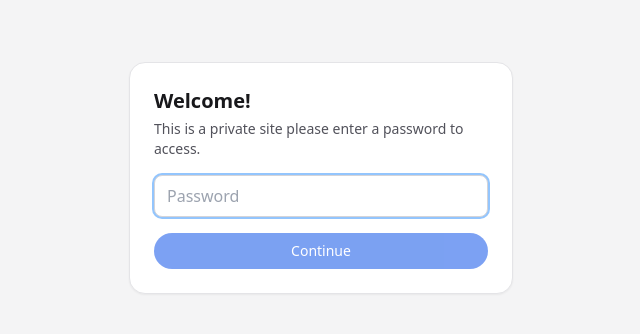
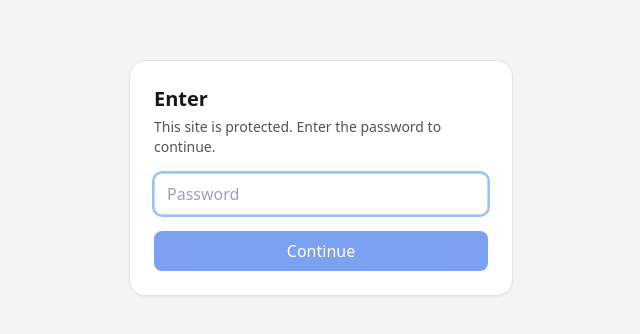
Before and after one commit to SamJoor/SamJoorNetwork, a Next.js app: page /enter in a window 1280 px wide. Shown: the part 222-556 px from the top of the page, without its empty margins (319-959 px from the left). Built offline with nearby package versions, Linux system fonts and the light colour scheme.

Commit message:
fixed loading with enter hopfully

```diff
--- a/app/enter/page.tsx
+++ b/app/enter/page.tsx
@@ -1,19 +1,19 @@
 // app/enter/page.tsx
 "use client";
-export const dynamic = "force-dynamic"; // avoid prerender/export issues
-
-import { useState } from "react";
+import { Suspense, useState } from "react";
 import { useRouter, useSearchParams } from "next/navigation";
 
-export default function EnterPage() {
+export const dynamic = "force-dynamic"; // prevents static prerender
+
+function EnterForm() {
   const [pw, setPw] = useState("");
   const [err, setErr] = useState("");
   const [busy, setBusy] = useState(false);
   const router = useRouter();
   const qs = useSearchParams();
-  const redirect = qs.get("redirect") || "/";
+  const redirect = qs?.get("redirect") || "/";
 
-  async function onSubmit(e: React.FormEvent) {
+  async function handleSubmit(e: React.FormEvent) {
     e.preventDefault();
     setErr("");
     setBusy(true);
@@ -23,27 +23,24 @@ export default function EnterPage() {
         headers: { "content-type": "application/json" },
         body: JSON.stringify({ password: pw }),
       });
-      if (res.ok) {
-        router.push(redirect);
-      } else {
-        setErr("Wrong password, plz no hack.");
-      }
+      if (res.ok) router.push(redirect);
+      else setErr("Wrong password.");
     } catch {
-      setErr("Something went wrong. Try again.");
+      setErr("Something went wrong.");
     } finally {
       setBusy(false);
     }
   }
 
   return (
-    <div className="min-h-screen grid place-items-center p-6">
+    <div className="min-h-screen flex items-center justify-center p-6">
       <form
-        onSubmit={onSubmit}
+        onSubmit={handleSubmit}
         className="rounded-2xl border border-zinc-200 bg-white w-full max-w-sm p-6 shadow-sm"
       >
-        <h1 className="text-xl font-semibold">Welcome!</h1>
+        <h1 className="text-xl font-semibold">Enter</h1>
         <p className="text-sm text-zinc-600 mt-1">
-          This is a private site please enter a password to access.
+          This site is protected. Enter the password to continue.
         </p>
 
         <input
@@ -54,16 +51,26 @@ export default function EnterPage() {
           className="mt-4 w-full border border-zinc-300 rounded-lg px-3 py-2 outline-none focus:ring-2 focus:ring-blue-300"
           autoFocus
         />
-        {err ? <p className="text-red-600 text-sm mt-2">{err}</p> : null}
+
+        {err && <p className="text-red-600 text-sm mt-2">{err}</p>}
 
         <button
           type="submit"
           disabled={busy || !pw}
-          className="mt-4 w-full inline-flex items-center justify-center gap-2 px-3 py-2 rounded-full text-sm font-medium bg-blue-600 text-white disabled:opacity-60"
+          className="mt-4 w-full bg-blue-600 text-white py-2 rounded-lg font-medium disabled:opacity-60"
         >
-          {busy ? "Checking…" : "Continue"}
+          {busy ? "Checking..." : "Continue"}
         </button>
       </form>
     </div>
   );
 }
+
+export default function EnterPage() {
+  // Suspense wrapper is required for useSearchParams in production builds
+  return (
+    <Suspense fallback={<div className="p-6 text-center">Loading...</div>}>
+      <EnterForm />
+    </Suspense>
+  );
+}
```
